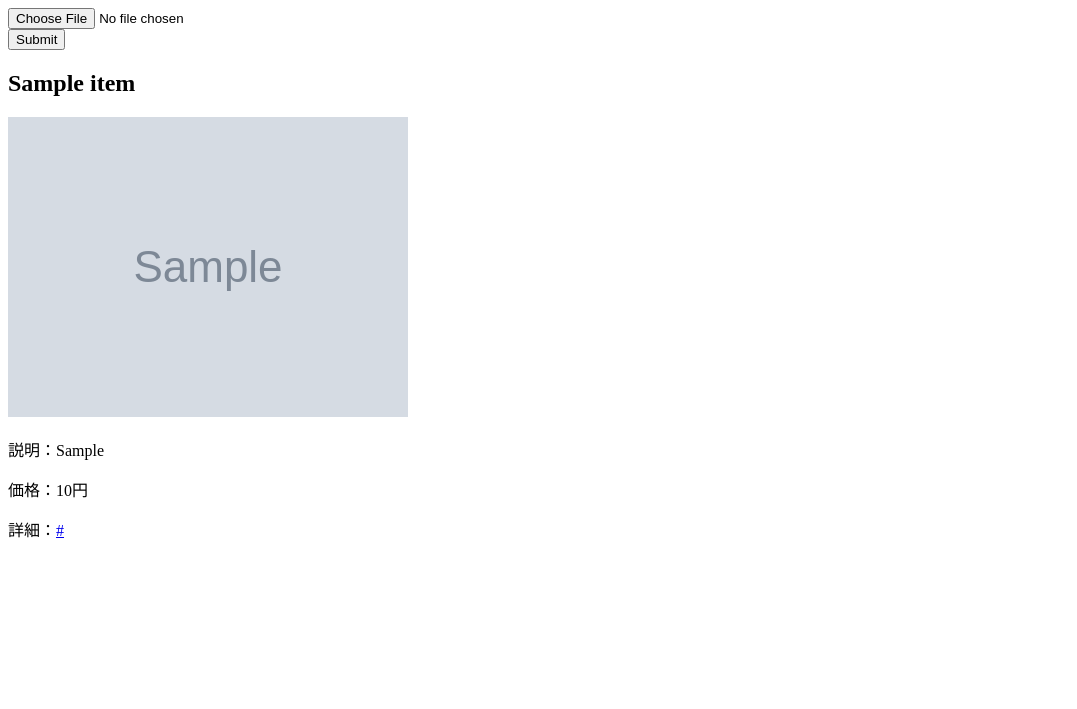
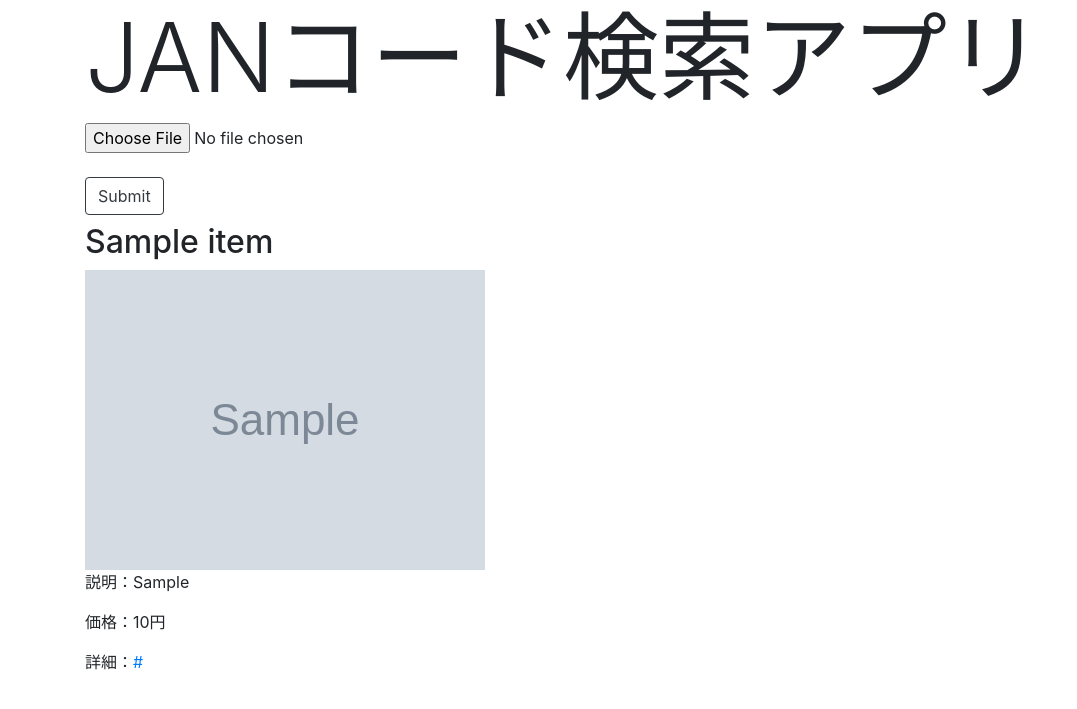
Before and after one commit to g-nemo9/ocr_app, a Flask app: template templates/capture.html in a window 1280 px wide. Shown: the top 709 px of the page, without its empty margins (0-1077 px from the left). Run offline with Flask 2, Linux system fonts and the light colour scheme; the template is opened without the code that fills it: most values are stand-ins (such as "Sample title", 1, 10 or a date in 2020); grey boxes marked "Sample" are stand-in pictures; some libraries are stand-ins or nearby versions.

Commit message:
herokuに上げるためのコミット

```diff
--- a/app.py
+++ b/app.py
@@ -30,7 +30,7 @@ def request_to_gcp(image):
                              }).encode(),   # .encode()
                              params={'key': os.environ.get("GOOGLE_API_KEY")},
                              headers={'Content-Type': 'application/json'}).json()
-    print(response['responses'][0]['fullTextAnnotation']['text'])
+    # print(response['responses'][0]['fullTextAnnotation']['text'])
     return response
 
 
@@ -38,12 +38,12 @@ def extract_jan(response_text):
     # digested_text = response_text.replace('\"', '').replace(' ', '').replace('\n', '')
     # jans = re.findall('\d{13}', digested_text)
     jans = re.findall('\d{13}', response_text)
-    print(jans)
+    # print(jans)
     if not jans:
-        """バーコードがlに認識されることがあるため"""
+        """バーコードの長いところがlに認識されることがあるため"""
         digested_text = response_text.replace('\"', '').replace(' ', '').replace('l', '')
         jans = re.findall('\d{13}', digested_text)
-        print(jans)
+        # print(jans)
     return jans
 
 
@@ -57,7 +57,7 @@ def request_to_rakuten(jans):
             print(item['itemName'])
             item_list.append(item)
             time.sleep(1)
-    print(item_list)
+    # print(item_list)
     return item_list
 
 
--- a/templates/capture.html
+++ b/templates/capture.html
@@ -2,16 +2,33 @@
 <html lang="en">
 <head>
   <meta charset="UTF-8">
-  <title>Title</title>
+  <link rel="stylesheet" href="https://stackpath.bootstrapcdn.com/bootstrap/4.2.1/css/bootstrap.min.css" integrity="sha384-GJzZqFGwb1QTTN6wy59ffF1BuGJpLSa9DkKMp0DgiMDm4iYMj70gZWKYbI706tWS" crossorigin="anonymous">
+  <title>JANコード検索</title>
 </head>
 <body>
+  <div class="container">
+  <h1 class="display-1">JANコード検索アプリ</h1>
     <form method="post" enctype="multipart/form-data">
-    <input type="file" name="image"><br>
-    <input type="submit">
+      <input type="file" name="image" class="form-control-file"><br>
+      <input type="submit" class="btn btn-outline-dark">
     </form>
-  <h2>{{ message }}</h2>
+    <h2 class="display-4">{{ message }}</h2>
+{#    <div class="card-columns">#}
       {% if item_list %}
         {% for item in item_list %}
+{#          <div class="card p-3">#}
+{#          <img class="card-img-top img-thumbnail" src="{{ item.mediumImageUrls[0]['imageUrl'] }}">#}
+{#           <div class="card-body">#}
+{#             <h4 class="card-title">{{ item.itemName }}</h4>#}
+{#             <p class="card-text">#}
+{#               {{ item.itemCaption }}#}
+{#             </p>#}
+{#             <p class="card-text">#}
+{#               価格：{{ item.itemPrice }}円#}
+{#             </p>#}
+{#             <a href="{{ item.itemUrl }}" class="card-link" target="_blank">{{ item.itemUrl }}</a>#}
+{#           </div>#}
+{#          </div>#}
         <h2>{{ item.itemName }}</h2>
         <img src="{{ item.mediumImageUrls[0]['imageUrl'] }}">
         <p>説明：{{ item.itemCaption }}</p>
@@ -19,5 +36,10 @@
         <p>詳細：<a href="{{ item.itemUrl }}" target="_blank">{{ item.itemUrl }}</a></p>
         {% endfor %}
       {% endif %}
+    </div>
+  </div>
+  <script src="https://code.jquery.com/jquery-3.3.1.slim.min.js" integrity="sha384-q8i/X+965DzO0rT7abK41JStQIAqVgRVzpbzo5smXKp4YfRvH+8abtTE1Pi6jizo" crossorigin="anonymous"></script>
+  <script src="https://cdnjs.cloudflare.com/ajax/libs/popper.js/1.14.6/umd/popper.min.js" integrity="sha384-wHAiFfRlMFy6i5SRaxvfOCifBUQy1xHdJ/yoi7FRNXMRBu5WHdZYu1hA6ZOblgut" crossorigin="anonymous"></script>
+  <script src="https://stackpath.bootstrapcdn.com/bootstrap/4.2.1/js/bootstrap.min.js" integrity="sha384-B0UglyR+jN6CkvvICOB2joaf5I4l3gm9GU6Hc1og6Ls7i6U/mkkaduKaBhlAXv9k" crossorigin="anonymous"></script>
 </body>
 </html>
```
Also changed, not shown: requirements.txt (added, +13 -0 lines), 1 other file. Lines whose indentation alone changed are shown as unchanged.
